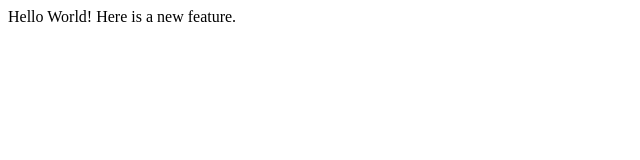
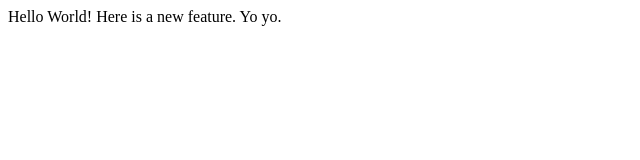
Before and after one commit to drawat123/lecture0, a plain HTML site: page index.htm in a window 1280 px wide. Shown: the full height of the page, 0-640 px from the left. Drawn offline with Linux system fonts and the light colour scheme.

Commit message:
Added yo yo

```diff
--- a/index.htm
+++ b/index.htm
@@ -6,5 +6,6 @@
     <body>
         Hello World!
         Here is a new feature.
+        Yo yo.
     </body>
 </html>
```
